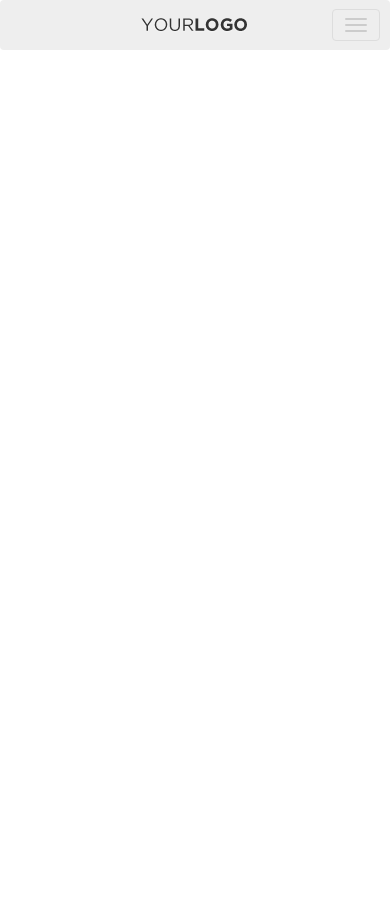
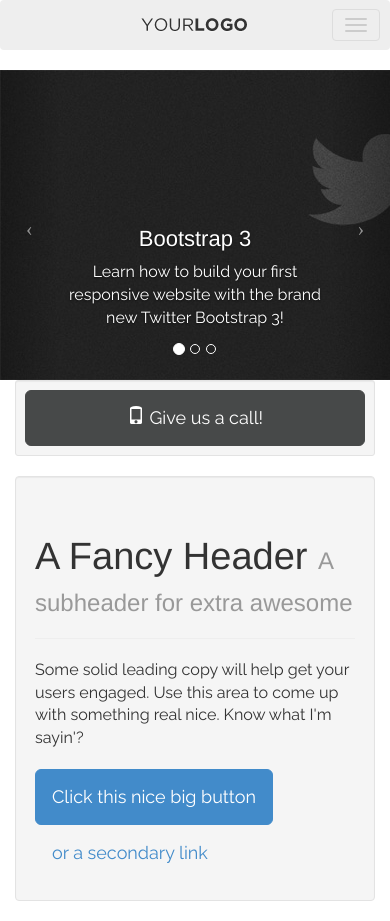
Before and after one commit to kartikeymishr/html-learning, a plain HTML site: page learning/bootstrap/index.html in a window 390 px wide. Before the commit the page ends 844 px from the top, so only its background shows below. Drawn offline with nearby package versions, Linux system fonts and the light colour scheme.

Commit message:
addded carousel and callout setion

```diff
--- a/learning/bootstrap/includes/css/styles.css
+++ b/learning/bootstrap/includes/css/styles.css
@@ -20,11 +20,15 @@ Notes:	 Hand coded for Udemy.com
    Typography
    -------------------------------------- */
 
+body {
+    font-family: 'Raleway', sans-serif;
+}
 
 
 /* --------------------------------------
    Navbar
    -------------------------------------- */
+
 #searchInput {
     width: 200px;
 }
@@ -37,6 +41,32 @@ Notes:	 Hand coded for Udemy.com
 /* --------------------------------------
    Carousel
    -------------------------------------- */
+
+/* #myCarousel {
+    margin-top: 20px;
+} */
+
+.carousel-caption {
+    font-size: 20px;
+}
+
+.carousel-caption h4 {
+    font-size: 30px;
+}
+
+#myCarousel .item {
+    height: 400px;
+}
+
+#slide1 {
+    background: url("../../images/carousel_medium_01.jpg") top left no-repeat;
+}
+#slide2 {
+    background: url("../../images/carousel_medium_02.jpg") top left no-repeat;
+}
+#slide3 {
+    background: url("../../images/carousel_medium_03.jpg") top left no-repeat;
+}
 
 
 
@@ -57,10 +87,42 @@ Notes:	 Hand coded for Udemy.com
 
 /* Landscape phone to portrait tablet */
 @media (max-width: 768px) {
+	#myCarousel .item {
+        height: 310px;
+    }
 
+    #slide1 {
+        background: url("../../images/carousel_small_01.jpg") top left no-repeat;
+    }
+    #slide2 {
+        background: url("../../images/carousel_small_02.jpg") top left no-repeat;
+    }
+    #slide3 {
+        background: url("../../images/carousel_small_03.jpg") top left no-repeat;
+    }
+
+    .carousel-caption {
+        font-size: 16px;
+    }
+
+    .carousel-caption h4 {
+        font-size: 22px;
+    }
 }
 
 /* Large desktop */
 @media (min-width: 1200px) {
+    #myCarousel .item {
+        height: 500px;
+    }
 
+    #slide1 {
+        background: url("../../images/carousel_large_01.jpg") top left no-repeat;
     }
+    #slide2 {
+        background: url("../../images/carousel_large_02.jpg") top left no-repeat;
+    }
+    #slide3 {
+        background: url("../../images/carousel_large_03.jpg") top left no-repeat;
+    }
+}
--- a/learning/bootstrap/index.html
+++ b/learning/bootstrap/index.html
@@ -18,10 +18,11 @@
 		<!-- Include Modernizr in the head, before any other Javascript -->
 		<script src="includes/js/modernizr-2.6.2.min.js"></script>
 
+		<!-- Google Fonts -->
+		<link href="https://fonts.googleapis.com/css?family=Raleway" rel="stylesheet">
+
 	</head>
 	<body>
-
-	<div class="container" id="main">
 		<div class="navbar navbar_fixed_top">
 			<div class="container">
 				<button class="navbar-toggle" data-target=".navbar-responsive-collapse" data-toggle="collapse" type="button">
@@ -107,12 +108,84 @@
 			</div>
 		</div>
 
+		<div class="container" id="main">
 		<div class="carousel slide" id="myCarousel">
+			<!-- Indicators -->
+			<ol class="carousel-indicators">
+				<li class="active" data-slide-to="0" data-target="#myCarousel"></li>
+				<li data-slide-to="1" data-target="#myCarousel"></li>
+				<li data-slide-to="2" data-target="#myCarousel"></li>
+			</ol>
 
+			<!-- Wrapper for slides -->
+			<div class="carousel-inner">
+				<div class="item active" id="slide1">
+					<div class="carousel-caption">
+						<h4>Bootstrap 3</h4>
+
+						<p>
+							Learn how to build your first responsive website with the brand new Twitter Bootstrap 3!
+						</p>
+					</div>
+				</div>
+				<div class="item" id="slide2">
+					<div class="carousel-caption">
+						<h4>Learn to code a website in 4 hours!</h4>
+
+						<p>
+							PSD to HTML5 &amp; CSS3 is a popular Udemy course that has helped thousands of aspiring web designers launch their web design career
+						</p>
+					</div>
+				</div>
+				<div class="item" id="slide3">
+					<div class="carousel-caption">
+						<h4>Web Hosting 101</h4>
+
+						<p>
+							Learn how to buy a perfect domain and hosting package, and get your website live on the web with ease.
+						</p>
+					</div>
+				</div>
+			</div>
+
+			<!-- Controls -->
+			<a href="#myCarousel" class="left carousel-control" data-slide="prev">
+				<span class="icon-prev"></span>
+			</a>
+			<a href="#myCarousel" class="right carousel-control" data-slide="next">
+				<span class="icon-next"></span>
+			</a>
 		</div>
 
 		<div class="row" id="bigCallout">
+			<div class="col-12">
+				<div class="well well-small visible-sm">
+					<a href="#" class="btn btn-large btn-block btn-default">
+						<span class="glyphicon glyphicon-phone"> Give us a call!</span>
+					</a>
+				</div>
 
+				<div class="well">
+					<div class="page-header">
+						<h1>
+							A Fancy Header
+
+							<small>
+								A subheader for extra awesome
+							</small>
+						</h1>
+					</div>
+
+					<p class="lead">
+						Some solid leading copy will help get your users engaged. Use this area to come up with something real nice. Know what I'm sayin'?
+					</p>
+
+					<a href="#" class="btn btn-large btn-primary">Click this nice big button</a>
+
+					<a href="#" class="btn btn-large btn-link">or a secondary link</a>
+
+				</div>
+			</div>
 		</div>
 
 		<div class="row" id="featuresHeading">
```
Also changed, not shown: learning/bootstrap/images/badge_bootstrap.jpg (added), learning/bootstrap/images/badge_css3.jpg (added), learning/bootstrap/images/badge_html5.jpg (added), learning/bootstrap/images/carousel_large_01.jpg (added), learning/bootstrap/images/carousel_large_02.jpg (added), learning/bootstrap/images/carousel_large_03.jpg (added), learning/bootstrap/images/carousel_medium_01.jpg (added), learning/bootstrap/images/carousel_medium_02.jpg (added), learning/bootstrap/images/carousel_medium_03.jpg (added), learning/bootstrap/images/carousel_small_01.jpg (added), learning/bootstrap/images/carousel_small_02.jpg (added), learning/bootstrap/images/carousel_small_03.jpg (added). Lines whose indentation alone changed are shown as unchanged.
